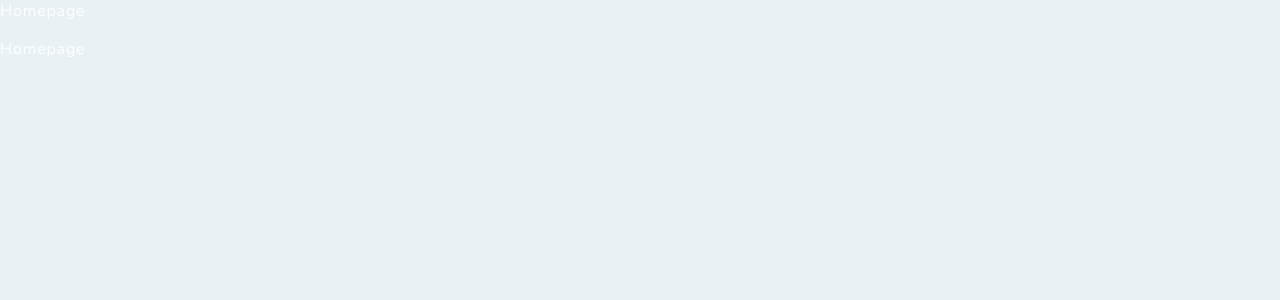
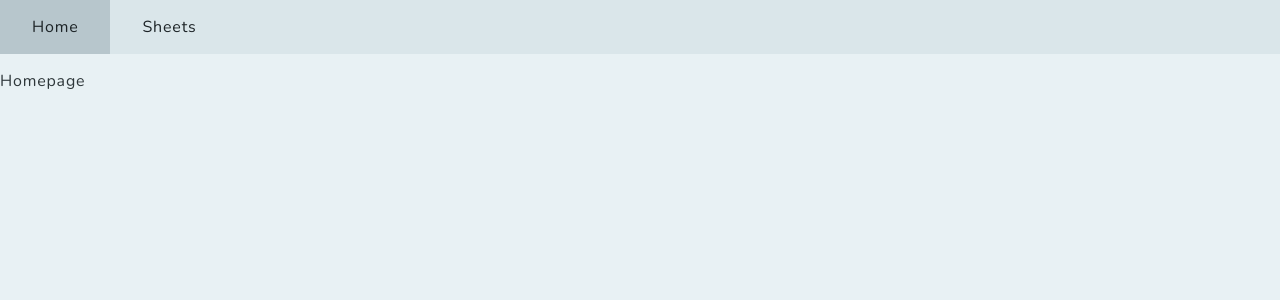
Before and after one commit to kentleighenglish/VTM_ST_Tool, a Nuxt app: page / in a window 1280 px wide. Shown: the top 300 px of the page. Built offline with nearby package versions, Linux system fonts and the light colour scheme.

Commit message:
Style global nav

```diff
--- a/components/Global/Nav.vue
+++ b/components/Global/Nav.vue
@@ -1,5 +1,48 @@
 <template>
-	<nav>
-		Homepage
+	<nav class="mainNav">
+		<ul>
+			<li v-for="item in items" :key="item.path">
+				<router-link :to="item.path">
+					{{ item.label }}
+				</router-link>
+			</li>
+		</ul>
 	</nav>
 </template>
+<script>
+export default {
+	name: "GlobalNav",
+	data: () => ({
+		items: [
+			{ label: "Home", path: "/" },
+			{ label: "Sheets", path: "sheets" }
+		]
+	})
+}
+</script>
+<style lang="scss">
+	.mainNav {
+		ul {
+			list-style: none;
+			margin: 0;
+			padding: 0;
+			display: flex;
+			background: $grey-lighter;
+
+			li {
+
+				a {
+					display: block;
+					padding: $gap ($gap * 2);
+
+					text-decoration: none;
+					color: $grey-darkest;
+
+					&:hover {
+						background: $grey-light;
+					}
+				}
+			}
+		}
+	}
+</style>
--- a/nuxt.config.js
+++ b/nuxt.config.js
@@ -56,6 +56,7 @@ export default {
 	// Build Configuration: https://go.nuxtjs.dev/config-build
 	styleResources: {
 		scss: ["./scss/_global.scss"],
+		hoistUseStatements: true
 	},
 	css: ["./scss/bootstrap.scss"],
 	// Axios module configuration: https://go.nuxtjs.dev/config-axios
--- a/scss/_global.scss
+++ b/scss/_global.scss
@@ -1,3 +1,4 @@
+@use "sass:math";
 
 @import "mq";
 @import "variables";
--- a/scss/core.scss
+++ b/scss/core.scss
@@ -8,7 +8,7 @@ html {
 
 body {
 	background-color: $grey-lightest;
-	color: white;
+	color: $grey-darker;
 	margin: 0;
 	height: 100%;
 
```
